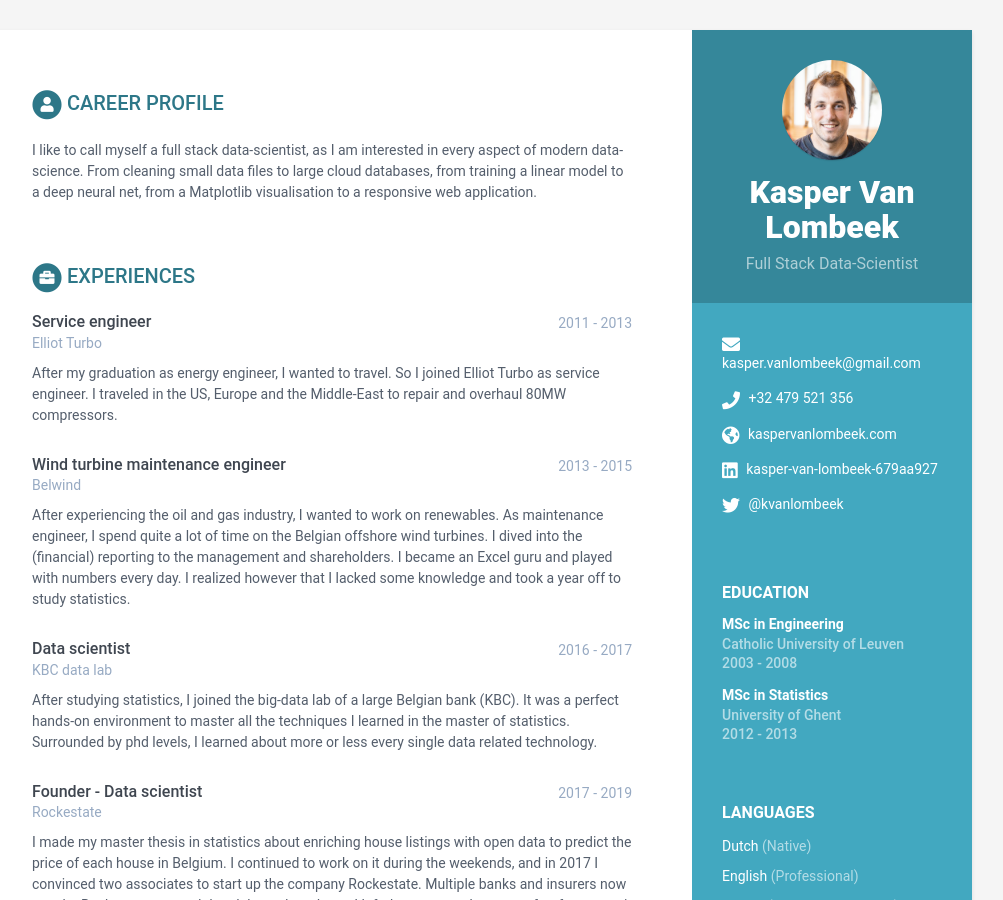
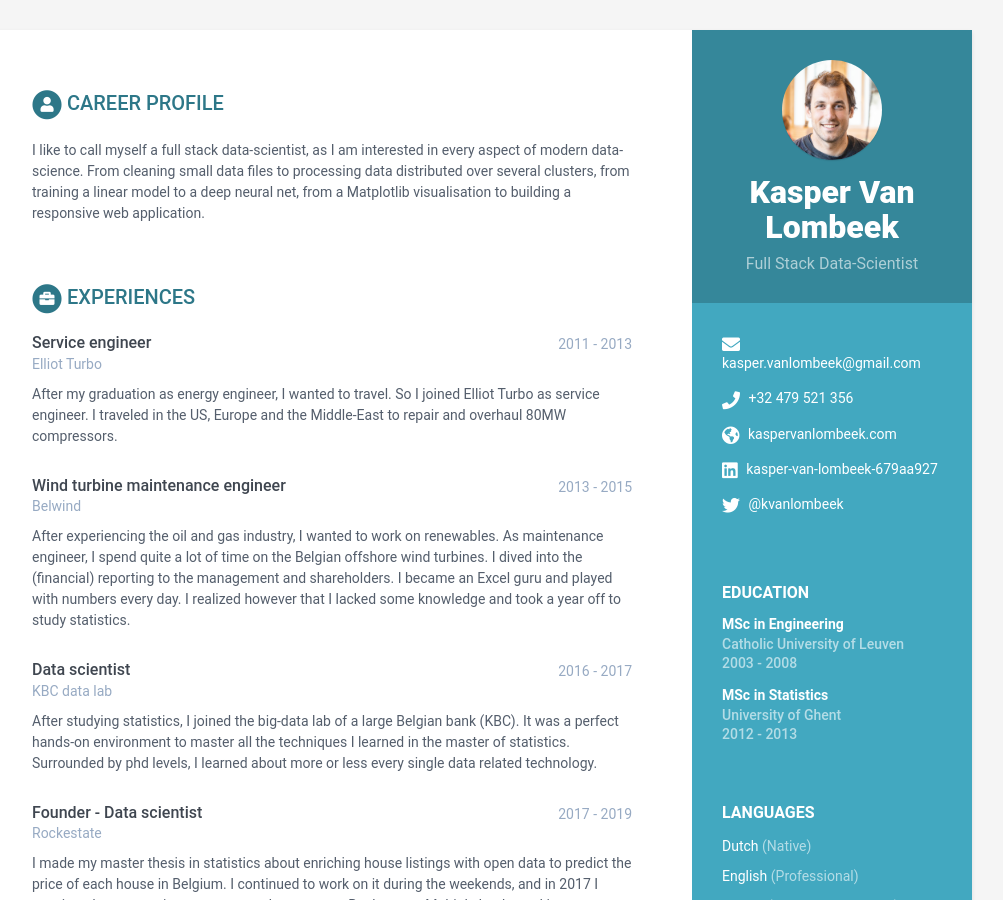
Before and after one commit to kvanlombeek/online-cv, a Jekyll site: the page built from index.html, in a window 1280 px wide and 900 px high. Shown: the whole window, without its empty margins (168-1171 px from the left). Built offline with Jekyll 4.4.1, drawn with Linux system fonts in a browser that asks for light colours; part of the change alters nothing that is shown.

Commit message:
update pyspark

```diff
--- a/_data/data.yml
+++ b/_data/data.yml
@@ -48,9 +48,9 @@ career-profile:
     title: Career Profile
     summary: |
       I like to call myself a full stack data-scientist, as I am interested in
-      every aspect of modern data-science. From cleaning small data files to large cloud databases,
-      from training a linear model to a deep neural net, from a Matplotlib visualisation to a
-      responsive web application.
+      every aspect of modern data-science. From cleaning small data files to processing data
+      distributed over several clusters, from training a linear model to a deep neural net,
+      from a Matplotlib visualisation to building a responsive web application.
 
 
 
@@ -170,11 +170,19 @@ skills:
     toolset:
       - name: Python (Scikit-learn, Flask)
         details: []
-        level: 99%
+        level: 100%
 
       - name: Javascript (Vue)
         details: []
-        level: 99%
+        level: 100%
+
+      - name: SQL
+        details: []
+        level: 100%
+
+      - name: PySpark
+        details: []
+        level: 100%
 
       - name: Amazon web services
         level: 100%
```
Also changed, not shown: 1 other file.
